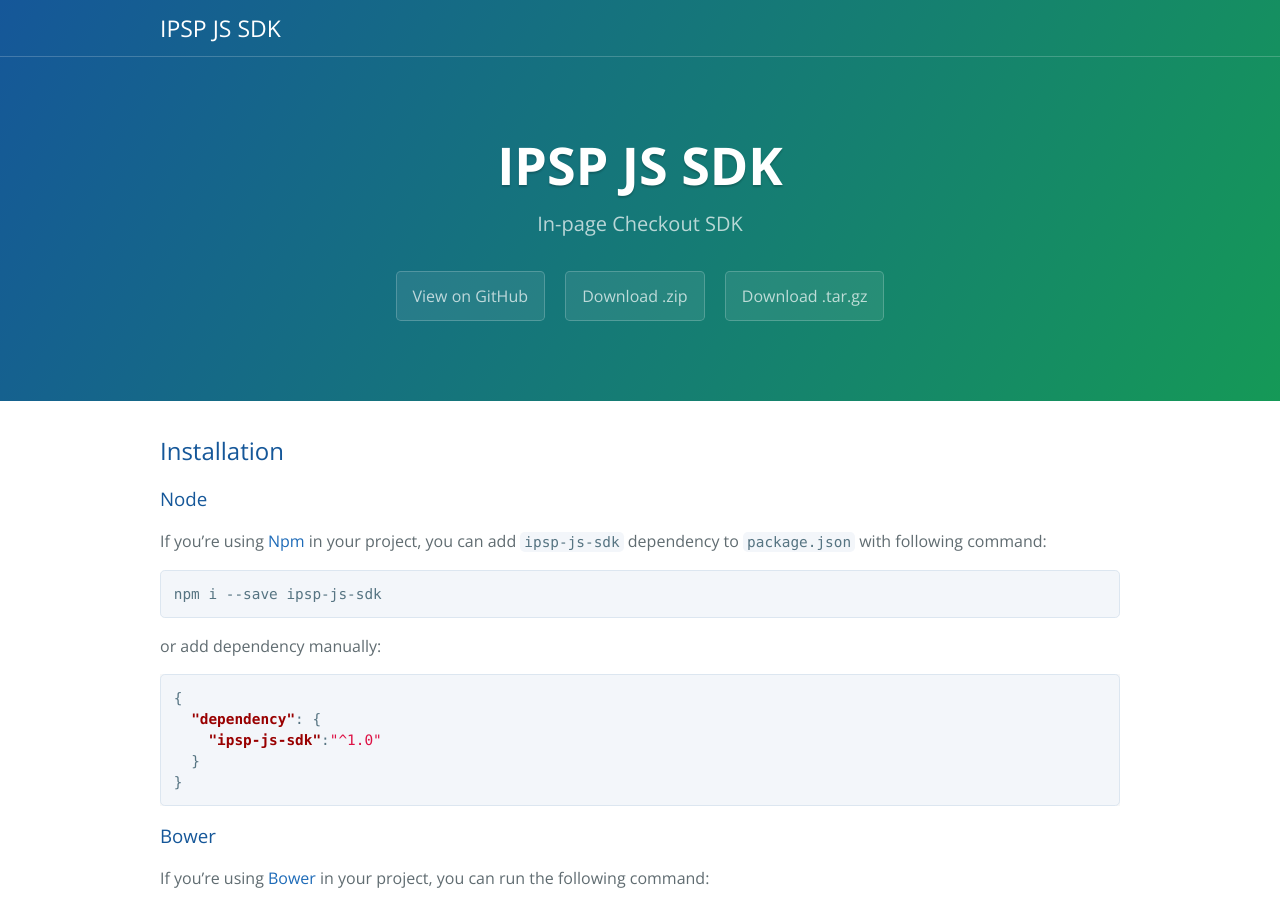
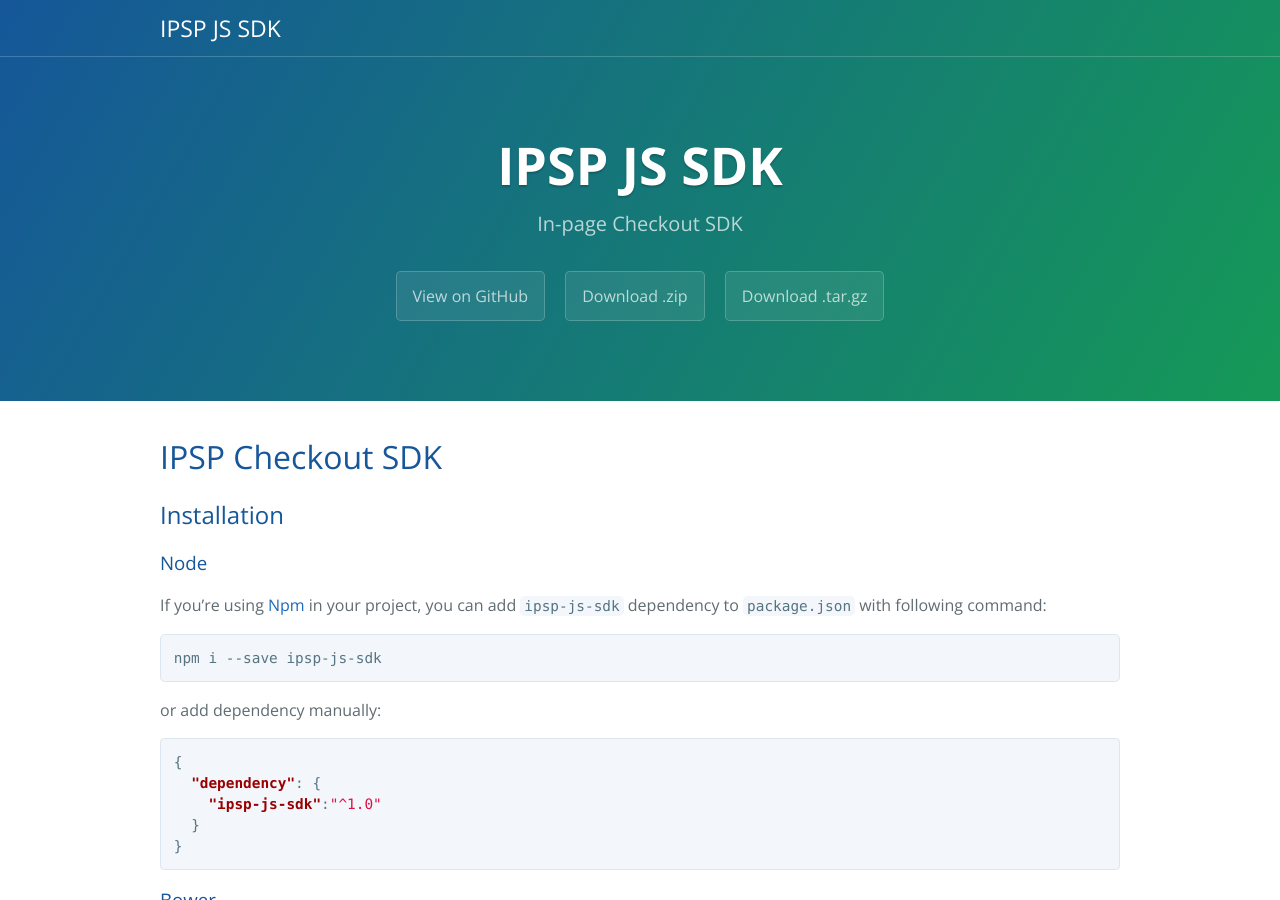
Before and after one commit to cloudipsp/ipsp-js-sdk, a Jekyll site: the page built from docs/index.md, in a window 1280 px wide and 900 px high. Built offline with Jekyll 4.4.1, drawn with Linux system fonts in a browser that asks for light colours; our own code applies the rules of GitHub Pages for plain Markdown files.

Commit message:
update config

```diff
--- a/docs/index.md
+++ b/docs/index.md
@@ -1,6 +1,8 @@
 ---
 title:
 ---
+
+# IPSP Checkout SDK
 
 ## Installation
 
```
